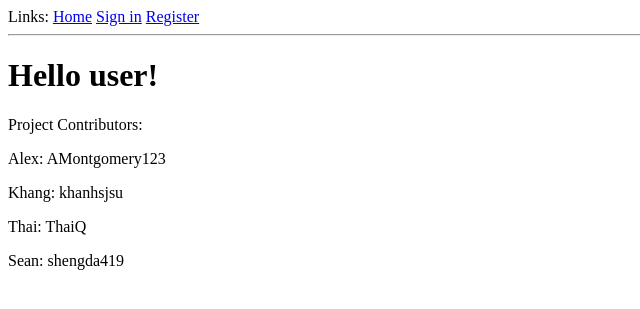
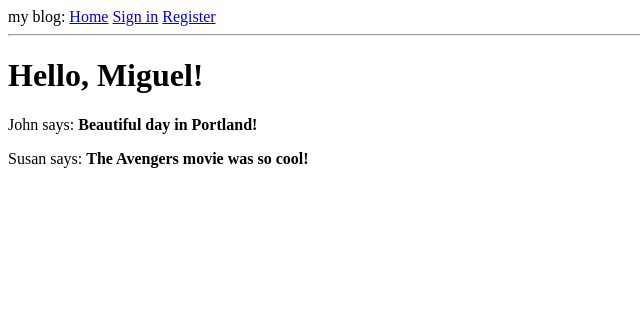
Before and after one commit to ThaiQ/CalendarApp_STAKr, a Flask app: page / in a window 1280 px wide. Shown: the top 309 px of the page, without its empty margins (0-640 px from the left). Run offline with Flask 2, Linux system fonts and the light colour scheme.

Commit message:
Revert "Alex/registration"

```diff
--- a/src/__init__.py
+++ b/src/__init__.py
@@ -1,18 +1,16 @@
 from flask import Flask
-from flask_login import LoginManager
 from config import Config
 from flask_sqlalchemy import SQLAlchemy
 
 #application
 app = Flask(__name__)
 app.config.from_object(Config)
-login = LoginManager(app)
 
 #SQLite database
 db = SQLAlchemy(app)
 
 #routes
-from src.routes import Home, Login, Register, Logout
+from src.routes import Home, Login, Register
 
 #models
 from src.schemas import User
--- a/src/routes/Home.py
+++ b/src/routes/Home.py
@@ -1,5 +1,4 @@
 from flask import render_template
-from flask_login import current_user
 from src import app
 
 @app.route("/")
@@ -14,22 +13,15 @@ def home():
         Rendered template html
 
     """
+    user_dictionary = {'username': 'Miguel'}
     posts_list = [
         {
-            'author': {'username': 'Alex'},
-            'body': 'AMontgomery123'
+            'author': {'username': 'John'},
+            'body': 'Beautiful day in Portland!'
         },
         {
-            'author': {'username': 'Khang'},
-            'body': 'khanhsjsu'
-        },
-		{
-			'author': {'username': 'Thai'},
-            'body': 'ThaiQ'
-		},
-		{
-			'author': {'username': 'Sean'},
-            'body': 'shengda419'
-		}
+            'author': {'username': 'Susan'},
+            'body': 'The Avengers movie was so cool!'
+        }
     ]
-    return render_template('Home/home.html', title='Home', posts=posts_list)
+    return render_template('Home/home.html', title='Home', user=user_dictionary, posts=posts_list)
--- a/src/routes/Register.py
+++ b/src/routes/Register.py
@@ -1,7 +1,6 @@
 from src import app
 from src import db
 from flask import render_template, redirect
-from flask_login import current_user
 from src.forms import RegistrationForm
 from src.schemas import User
 
@@ -18,9 +17,6 @@ def register():
         Rendered template html
 
     """
-    if current_user.is_authenticated:
-        #handles if someone tries to register when already logged in
-        return redirect('/')
     form = RegistrationForm()
     if form.validate_on_submit():
         user = User(username=form.username.data, email=form.email.data)
--- a/src/templates/Home/base.html
+++ b/src/templates/Home/base.html
@@ -2,20 +2,16 @@
 <html>
     <head>
        {% if title %}
-       <title>{{ title }} - STAKr</title>
+       <title>{{ title }} - my blog</title>
        {% else %}
-       <title>STAKr</title>
+       <title>Welcome to my blog</title>
        {% endif %}
     </head>
     <body>
        <div>
-        Links:
+        my blog:
             <a href="/">Home</a>
-			{% if current_user.is_anonymous %}
             <a href="/login">Sign in</a>
-			{% else %}
-			<a href="/logout">Log Out</a>
-			{%endif %}
             <a href="/register">Register</a>
      </div>
        <hr>
--- a/src/templates/Home/home.html
+++ b/src/templates/Home/home.html
@@ -1,15 +1,10 @@
 {% extends "Home/base.html" %}
 
 {% block content %}
-	{% if current_user.is_anonymous %}
-	<h1>Hello user!</h1>
-	{% else %}
-    <h1>Hello, {{ current_user.username }}!</h1>
-	{% endif %}
-	<p>Project Contributors: </p>
+    <h1>Hello, {{ user.username }}!</h1>
     {% for post in posts %}
         <div>
-            <p>{{ post.author.username }}: {{ post.body }}</p>
+            <p>{{ post.author.username }} says: <b>{{ post.body }}</b></p>
         </div>
     {% endfor %}
 {% endblock %}
```
Also changed, not shown: src/forms/Register.py (+1 -33 lines), src/routes/Login.py (+1 -12 lines), src/schemas/User.py (+1 -11 lines), src/templates/Register/register.html (+0 -13 lines).
